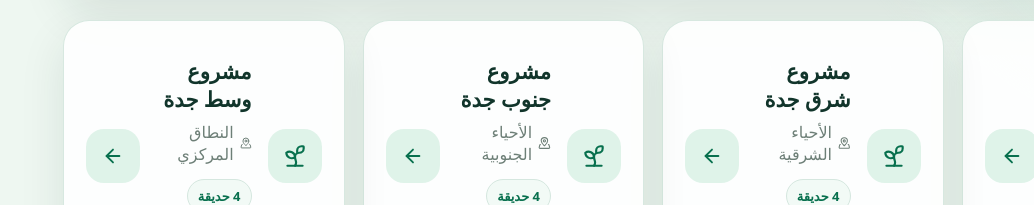
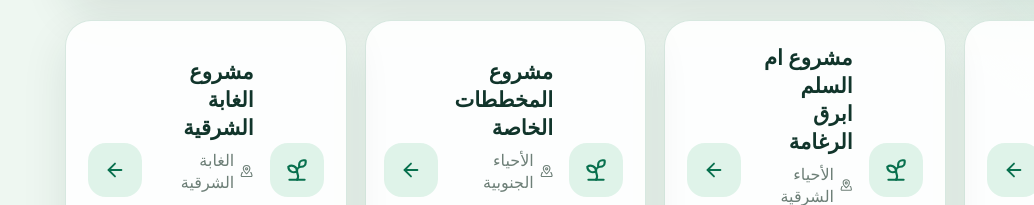
Before and after one commit to L-This/garden-field-registration, a Next.js app: page / in a window 1280 px wide. Shown: the part 323-528 px from the top of the page, without its empty margins (246-1280 px from the left). Built offline with nearby package versions, Linux system fonts and the light colour scheme.

Commit message:
Update projects.ts

```diff
--- a/src/data/projects.ts
+++ b/src/data/projects.ts
@@ -8,30 +8,30 @@ export type Project = {
 
 export const projects: Project[] = [
   {
-    id: 'briman-taybah',
+    id: 'briman',
     name: 'مشروع بريمان وطيبة',
     district: 'نطاق شمال شرق جدة',
     contractorLabel: 'مدير المشروع',
     accent: 'emerald',
   },
   {
-    id: 'east-jeddah',
-    name: 'مشروع شرق جدة',
+    id: 'omalsalam',
+    name: 'مشروع ام السلم ابرق الرغامة',
     district: 'الأحياء الشرقية',
     contractorLabel: 'مدير المشروع',
     accent: 'teal',
   },
   {
-    id: 'south-jeddah',
-    name: 'مشروع جنوب جدة',
+    id: 'private',
+    name: 'مشروع المخططات الخاصة',
     district: 'الأحياء الجنوبية',
     contractorLabel: 'مدير المشروع',
     accent: 'blue',
   },
   {
-    id: 'central-jeddah',
-    name: 'مشروع وسط جدة',
-    district: 'النطاق المركزي',
+    id: 'jangel',
+    name: 'مشروع الغابة الشرقية',
+    district: 'الغابة الشرقية',
     contractorLabel: 'مدير المشروع',
     accent: 'green',
   },
```
